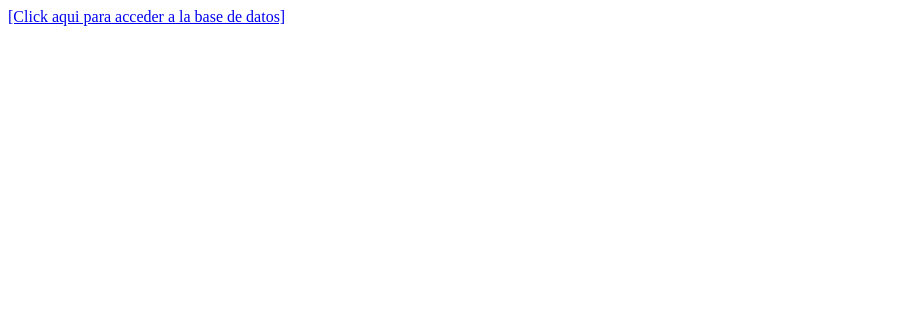
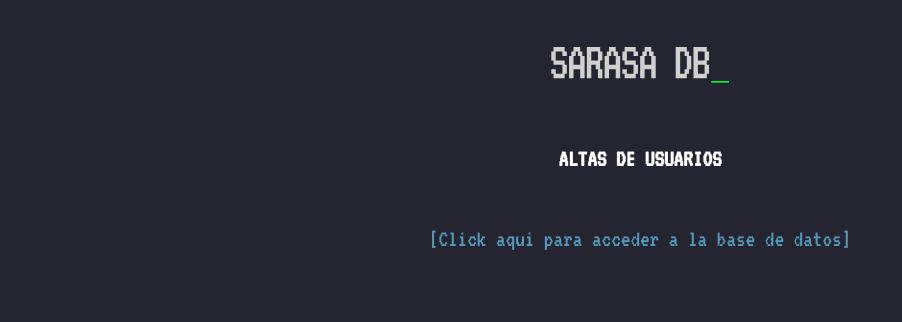
Before and after one commit to equipo6-23026/tpi, a plain HTML site: page index.html in a window 1280 px wide. Shown: the whole page, without its empty margins (0-902 px from the left). Drawn offline with Linux system fonts and the light colour scheme.

Commit message:
crear diseño para index

```diff
--- a/index.html
+++ b/index.html
@@ -1,12 +1,24 @@
 <!DOCTYPE html>
-<html lang="en">
+<html lang="es">
 <head>
     <meta charset="UTF-8">
     <meta name="viewport" content="width=device-width, initial-scale=1.0">
+    <link rel="preconnect" href="https://fonts.googleapis.com">
+    <link rel="preconnect" href="https://fonts.gstatic.com" crossorigin>
+    <link href="https://fonts.googleapis.com/css2?family=Roboto:wght@300&display=swap" rel="stylesheet">
+    <link href="https://fonts.googleapis.com/css2?family=VT323" rel="stylesheet">
     <link rel="stylesheet" href="styles/styles.css">
-    <title>PAGINA PLACEHOLDER</title>
+    <link rel="icon" type="image/x-icon" href="favicon.ico">
+    <title>SarasaDB - Altas de Usuario</title>
 </head>
 <body>
-    <a href="./templates/productos.html">[Click aqui para acceder a la base de datos]</a>
+    <header>
+        <img class="logotipo" src="./assets/img/sarasa-db-logotipo.svg" alt="SarasaDB-logo">
+        <h2>ALTAS DE USUARIOS</h2>
+        <nav>
+            <a href="./templates/productos.html">[Click aqui para acceder a la base de datos]</a>
+        </nav>
+    </header>
+
 </body>
 </html>
--- a/styles/styles.css
+++ b/styles/styles.css
@@ -0,0 +1,55 @@
+:root{
+    --review-width:16em;
+    --color-texto:#FFFFFF;
+    --hover-color:#5599BB;
+    --color-fondo:#242530ff;
+}
+
+html{
+    box-sizing: border-box
+}
+
+body{
+    background-color: var(--color-fondo);
+    color: var(--color-texto);
+    font-family: 'VT323', 'Roboto', sans-serif;
+    font-size:1em
+}
+
+header{padding: 2em 0 2em;
+    text-align: center;
+}
+
+h2{
+    padding-top:1.5em;
+}
+
+nav{
+    position:relative;
+}
+
+a{
+    display: block;
+    text-decoration: none;
+    width: 100%;
+    font-size: 1.5em;
+    padding: 1.5em 0;
+    color: var(--hover-color)
+
+}
+
+a:active{
+    animation: parpadeo 0.1s linear 3;
+}
+
+@keyframes parpadeo{
+    0% {background-color: var(--hover-color)}
+    50% {opacity: 0}
+}
+
+.logotipo{
+    box-sizing: border-box;
+    padding: 0;
+    margin: 0;
+    height:3em;
+}
```
Also changed, not shown: assets/img/sarasa-db-logotipo.svg (added), favicon.ico (added).
